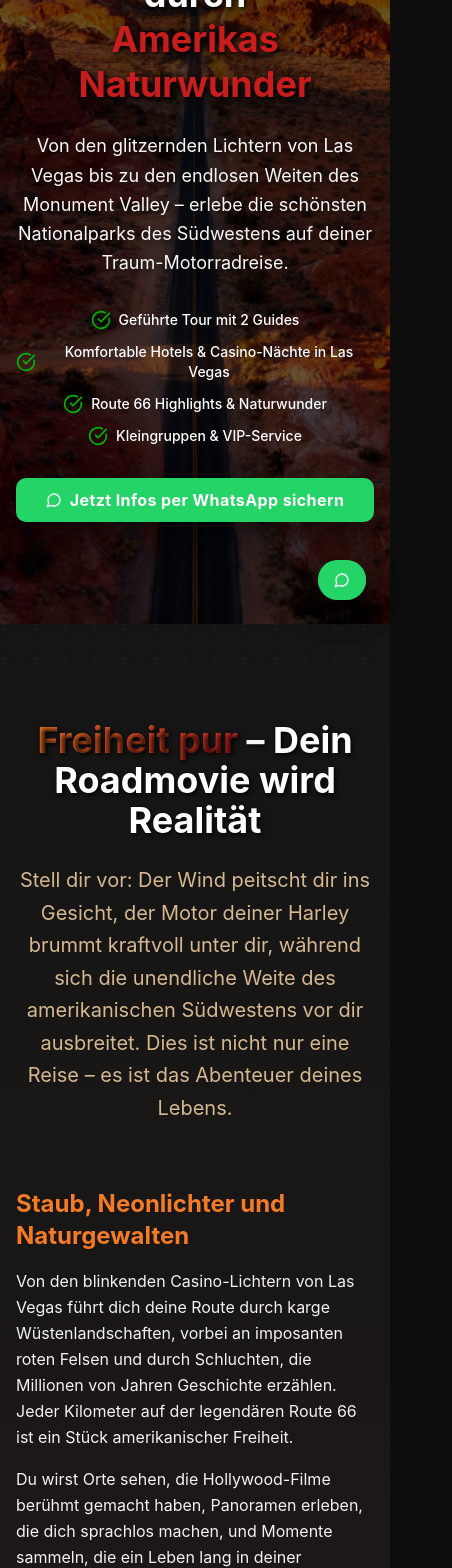
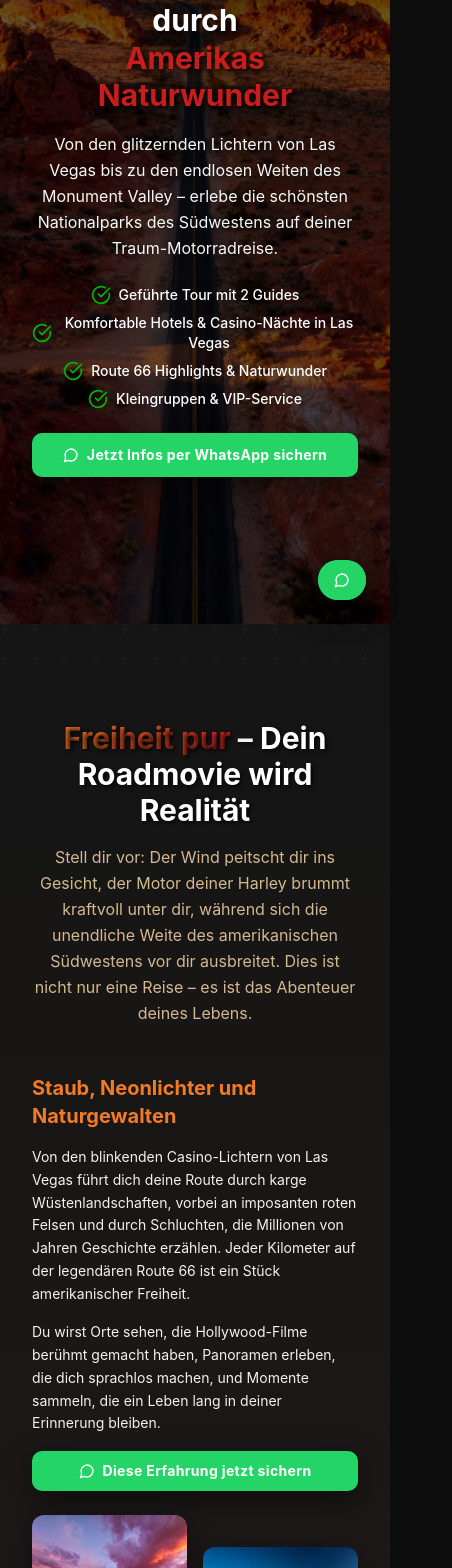
Before and after one commit to langelchristian23-dev/southwest-jewel-ride, a React (Vite) app: page / in a window 390 px wide. Shown: the part 220-1788 px from the top of the page, 452 px wide, since content can reach past the window. Built offline with nearby package versions, Linux system fonts and the light colour scheme; the HTML template or start-up script is replaced by a standard one.

Commit message:
Refactor: Improve mobile experience

```diff
--- a/src/components/AttractionsSection.tsx
+++ b/src/components/AttractionsSection.tsx
@@ -86,14 +86,14 @@ export function AttractionsSection() {
   };
 
   return (
-    <section className="py-24 bg-road-black relative">
+    <section className="py-16 sm:py-20 md:py-24 bg-road-black relative">
       <div className="container mx-auto px-4">
-        <div className="text-center mb-16">
-          <h2 className="text-4xl md:text-5xl font-bold mb-6 text-epic">
+        <div className="text-center mb-12 sm:mb-14 md:mb-16">
+          <h2 className="text-3xl sm:text-4xl md:text-5xl font-bold mb-4 sm:mb-6 text-epic">
             <span className="text-sunset-orange">Legendäre</span>
             <span className="text-white"> Sehenswürdigkeiten</span>
           </h2>
-          <p className="text-xl text-desert-sand max-w-3xl mx-auto">
+          <p className="text-base sm:text-lg md:text-xl text-desert-sand max-w-3xl mx-auto px-4">
             Jeder Stopp erzählt seine eigene Geschichte – entdecke die Highlights,
             die deine Süd-West Juwelen Reise unvergesslich machen.
           </p>
@@ -170,11 +170,11 @@ export function AttractionsSection() {
         </div>
 
         {/* CTA */}
-        <div className="text-center mt-16">
+        <div className="text-center mt-12 sm:mt-14 md:mt-16 px-4">
           <WhatsAppButton
             text="Jetzt Tourinfos via WhatsApp sichern"
             size="lg"
-            className="text-lg px-8 py-4"
+            className="text-base sm:text-lg px-6 sm:px-8 py-3 sm:py-4 w-full sm:w-auto"
           />
         </div>
       </div>
--- a/src/components/EmotionalStorySection.tsx
+++ b/src/components/EmotionalStorySection.tsx
@@ -15,12 +15,12 @@ export function EmotionalStorySection() {
       </div>
 
       <div className="container mx-auto px-4 relative z-10">
-        <div className="text-center mb-16">
-          <h2 className="text-4xl md:text-5xl font-bold mb-6 text-epic">
+        <div className="text-center mb-12 md:mb-16 px-4">
+          <h2 className="text-3xl sm:text-4xl md:text-5xl font-bold mb-4 sm:mb-6 text-epic">
             <span className="text-gradient-desert">Freiheit pur</span> –
             <span className="text-white"> Dein Roadmovie wird Realität</span>
           </h2>
-          <p className="text-xl md:text-2xl text-desert-sand max-w-4xl mx-auto leading-relaxed">
+          <p className="text-base sm:text-xl md:text-2xl text-desert-sand max-w-4xl mx-auto leading-relaxed">
             Stell dir vor: Der Wind peitscht dir ins Gesicht, der Motor deiner Harley brummt kraftvoll unter dir,
             während sich die unendliche Weite des amerikanischen Südwestens vor dir ausbreitet.
             Dies ist nicht nur eine Reise – es ist das Abenteuer deines Lebens.
@@ -28,17 +28,17 @@ export function EmotionalStorySection() {
         </div>
 
         {/* Storytelling Content */}
-        <div className="grid md:grid-cols-2 gap-8 md:gap-12 items-center mb-12 md:mb-16">
+        <div className="grid md:grid-cols-2 gap-6 sm:gap-8 md:gap-12 items-center mb-12 md:mb-16 px-4">
           <div className="space-y-4 sm:space-y-6">
-            <h3 className="text-2xl sm:text-3xl font-bold text-sunset-orange">
+            <h3 className="text-xl sm:text-2xl md:text-3xl font-bold text-sunset-orange">
               Staub, Neonlichter und Naturgewalten
             </h3>
-            <p className="text-base sm:text-lg text-foreground leading-relaxed">
+            <p className="text-sm sm:text-base md:text-lg text-foreground leading-relaxed">
               Von den blinkenden Casino-Lichtern von Las Vegas führt dich deine Route durch karge Wüstenlandschaften,
               vorbei an imposanten roten Felsen und durch Schluchten, die Millionen von Jahren Geschichte erzählen.
               Jeder Kilometer auf der legendären Route 66 ist ein Stück amerikanischer Freiheit.
             </p>
-            <p className="text-base sm:text-lg text-foreground leading-relaxed">
+            <p className="text-sm sm:text-base md:text-lg text-foreground leading-relaxed">
               Du wirst Orte sehen, die Hollywood-Filme berühmt gemacht haben, Panoramen erleben,
               die dich sprachlos machen, und Momente sammeln, die ein Leben lang in deiner Erinnerung bleiben.
             </p>
--- a/src/components/HeroSection.tsx
+++ b/src/components/HeroSection.tsx
@@ -18,8 +18,8 @@ export function HeroSection() {
 
       {/* Content */}
       <div className="relative z-20 container mx-auto px-4 min-h-screen flex items-center justify-center">
-        <div className="max-w-5xl mx-auto text-center animate-slide-up py-12">
-            <h1 className="text-4xl md:text-5xl lg:text-6xl font-bold mb-6 text-epic leading-tight">
+        <div className="max-w-5xl mx-auto text-center animate-slide-up py-8 sm:py-12">
+            <h1 className="text-3xl sm:text-4xl md:text-5xl lg:text-6xl font-bold mb-4 sm:mb-6 text-epic leading-tight px-4">
               <span className="text-pure-white drop-shadow-[0_2px_10px_rgba(0,0,0,0.8)]">Süd-West Juwelen</span>
               <br />
               <span className="text-pure-white drop-shadow-[0_2px_10px_rgba(0,0,0,0.8)]">Auf zwei Rädern durch</span>
@@ -27,13 +27,13 @@ export function HeroSection() {
               <span className="text-canyon-red drop-shadow-[0_2px_10px_rgba(0,0,0,0.8)]">Amerikas Naturwunder</span>
             </h1>
 
-            <p className="text-lg md:text-xl mb-8 text-off-white leading-relaxed drop-shadow-[0_2px_6px_rgba(0,0,0,0.9)] max-w-3xl mx-auto">
+            <p className="text-base sm:text-lg md:text-xl mb-6 sm:mb-8 text-off-white leading-relaxed drop-shadow-[0_2px_6px_rgba(0,0,0,0.9)] max-w-3xl mx-auto px-4">
               Von den glitzernden Lichtern von Las Vegas bis zu den endlosen Weiten des Monument Valley –
               erlebe die schönsten Nationalparks des Südwestens auf deiner Traum-Motorradreise.
             </p>
 
             {/* USP Bullet Points */}
-            <div className="grid grid-cols-1 sm:grid-cols-2 gap-3 md:gap-4 mb-8 max-w-2xl mx-auto">
+            <div className="grid grid-cols-1 sm:grid-cols-2 gap-2 sm:gap-3 md:gap-4 mb-6 sm:mb-8 max-w-2xl mx-auto px-4">
               {[
                 "Geführte Tour mit 2 Guides",
                 "Komfortable Hotels & Casino-Nächte in Las Vegas",
@@ -48,11 +48,11 @@ export function HeroSection() {
             </div>
 
             {/* CTA Buttons */}
-            <div className="flex flex-col sm:flex-row gap-4 justify-center">
+            <div className="flex flex-col sm:flex-row gap-3 sm:gap-4 justify-center px-4">
               <WhatsAppButton
                 text="Jetzt Infos per WhatsApp sichern"
                 size="lg"
-                className="text-base sm:text-lg px-6 sm:px-8 py-4 w-full sm:w-auto"
+                className="text-sm sm:text-base md:text-lg px-4 sm:px-6 md:px-8 py-3 sm:py-4 w-full sm:w-auto"
               />
             </div>
         </div>
--- a/src/components/TimelineSection.tsx
+++ b/src/components/TimelineSection.tsx
@@ -184,19 +184,19 @@ export function TimelineSection() {
         </div>
 
         {/* Final CTA */}
-        <div className="text-center mt-16">
-          <div className="bg-card/50 rounded-2xl p-8 max-w-2xl mx-auto backdrop-blur-sm">
-            <h3 className="text-3xl font-bold text-sunset-orange mb-4">
+        <div className="text-center mt-12 sm:mt-14 md:mt-16 px-4">
+          <div className="bg-card/50 rounded-xl md:rounded-2xl p-6 sm:p-8 max-w-2xl mx-auto backdrop-blur-sm">
+            <h3 className="text-2xl sm:text-3xl font-bold text-sunset-orange mb-3 sm:mb-4">
               Bereit für das Abenteuer deines Lebens?
             </h3>
-            <p className="text-light-gray mb-6">
+            <p className="text-sm sm:text-base text-light-gray mb-4 sm:mb-6">
               Diese 10 Tage werden dich für immer verändern. Sichere dir jetzt deinen Platz
               auf dieser einzigartigen Motorradreise durch den amerikanischen Südwesten.
             </p>
             <WhatsAppButton
               text="Jetzt Reise buchen"
               size="lg"
-              className="text-lg px-8 py-4"
+              className="text-base sm:text-lg px-6 sm:px-8 py-3 sm:py-4 w-full sm:w-auto"
             />
           </div>
         </div>
```
Also changed, not shown: src/components/Footer.tsx (+20 -20 lines).
